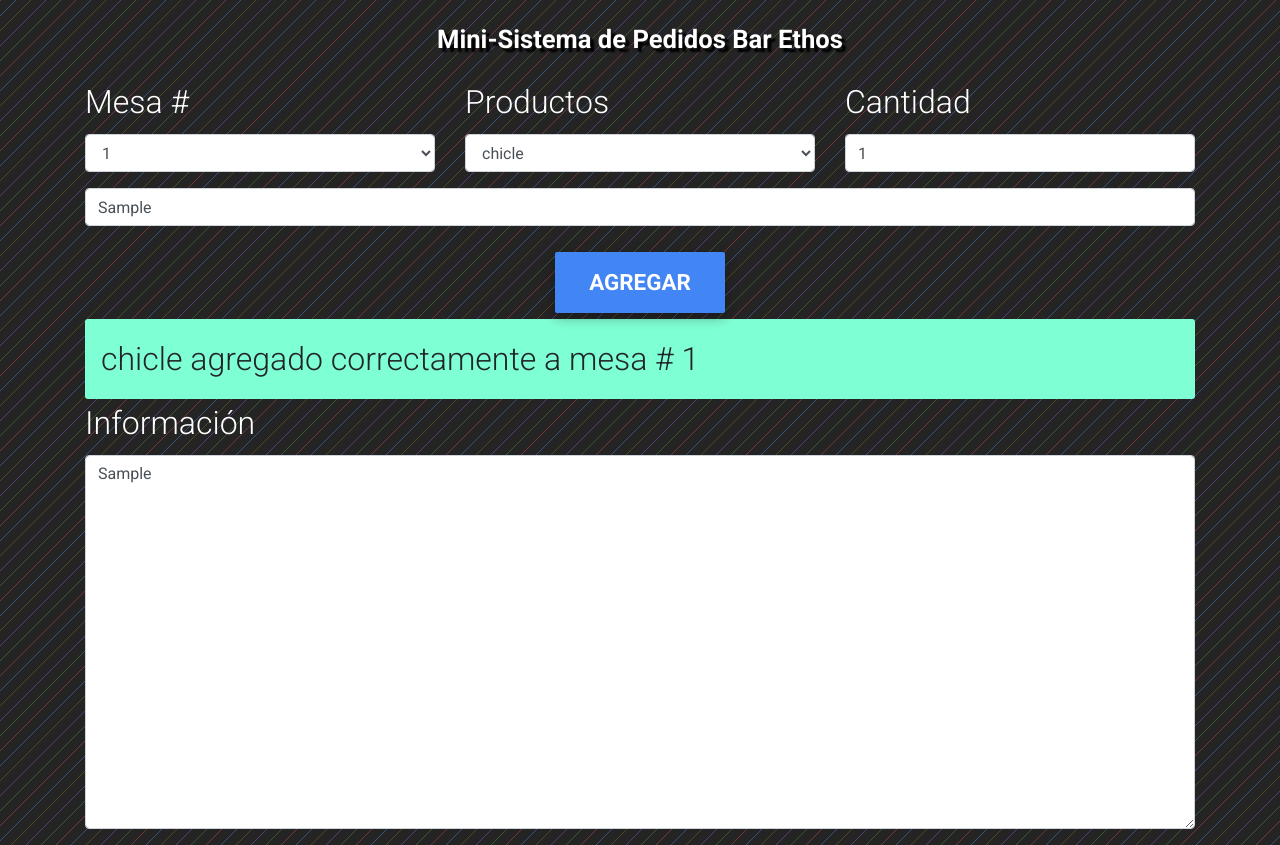
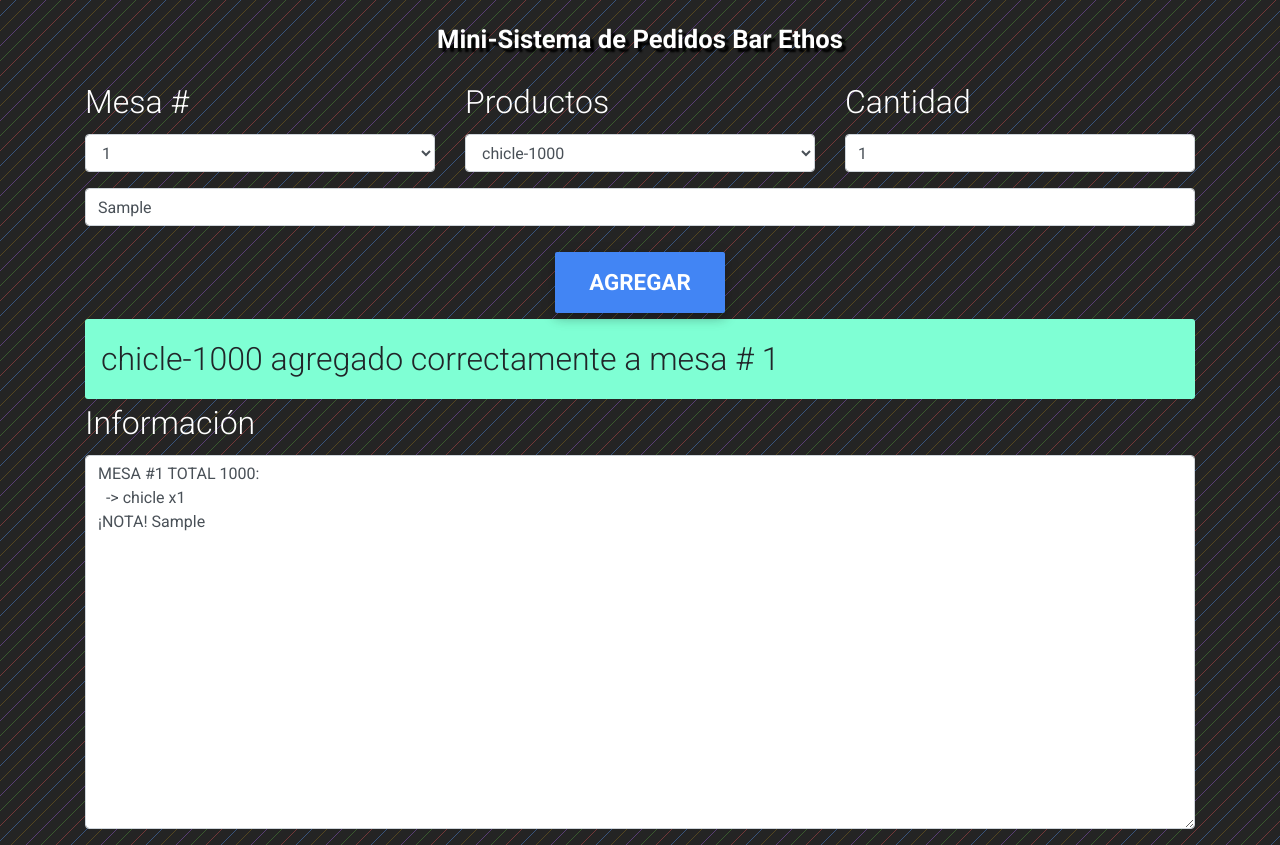
Before and after one commit to DavidCDCB/pedidos, a plain HTML site: page index.html in a window 1280 px wide. Both pictures are taken after typing "Sample", "Sample" into the empty fields and a click on the button "AGREGAR". Drawn offline with Linux system fonts and the light colour scheme.

Commit message:
informacion

```diff
--- a/index.html
+++ b/index.html
@@ -76,7 +76,7 @@
 				<div class="row">
 					<div class="form-group col-12">
 						<label for="exampleFormControlTextarea1">Información</label>
-						<textarea class="form-control" id="exampleFormControlTextarea1" rows="15"></textarea>
+						<textarea class="form-control" id="info" rows="15"></textarea>
 					  </div>
 				</div>
 
--- a/vista/js/main.js
+++ b/vista/js/main.js
@@ -1,18 +1,26 @@
 'use strict';
 
 import dom from './dom-pruebas.js';//clase estatica
-let productos = ["chicle","paleta","gaseosa"];
+let productos = [];
 let mesas = ["1","2","3","4","5","6","7"];
 
-let asignaciones ={
-
-};
+let asignaciones = [];
 
 ((doc, win) => {
 
 	doc.addEventListener('DOMContentLoaded',event => {
 		document.getElementById("alert").style.display = "none";
 		dom.getElemento("cantidades").value=1;
+
+		peticion("https://raw.githubusercontent.com/DavidCDCB/pedidos/master/productos.json").then(
+			result =>{
+				for (const producto of result) {
+					productos.push(producto["nombre"]+"-"+producto["valor"]);
+				}
+				setItems(doc.querySelector("#productos"),productos);
+				setItems(doc.querySelector("#mesas"),mesas);
+			}
+		);
 
 		dom.getElemento("agregar").addEventListener('click', event => {
 
@@ -22,9 +30,6 @@ let asignaciones ={
 				dom.getElemento("detalles").value,
 			);
 		});
-
-		setItems(doc.querySelector("#productos"),productos);
-		setItems(doc.querySelector("#mesas"),mesas);
 
 		preparacionAsignaciones(asignaciones,mesas);
 
@@ -40,26 +45,34 @@ let asignaciones ={
 	}
 
 	let asignar=(mesa,producto,cantidad,detalles)=>{
-		asignaciones[mesa]["productos"].push(producto+" x"+cantidad);
-		asignaciones[mesa]["detalles"]=detalles;
+		let total = 0;
+		asignaciones[mesa-1]["productos"].push(producto.split("-")[0]+" x"+cantidad);
+		asignaciones[mesa-1]["detalles"]=detalles;
+
+		for (let index = 0; index < cantidad; index++) {
+			asignaciones[mesa-1]["total"] += parseInt(producto.split("-")[1]);
+		}
+
 
 		dom.getElemento("texto").innerText= producto+" agregado correctamente a mesa # "+mesa;
-
 		dom.getElemento("alert").style.display = "block";
 		window.setTimeout(function () {
 			dom.getElemento("alert").style.display = "none";
 		}, 3000);
 
+		generarInfo();
 		console.log(asignaciones);
 
 	}
 
 	let preparacionAsignaciones=(dic,lista)=>{
 		for (const iterator of lista) {
-			dic[iterator] = {
+			dic.push({
+				"mesa":lista.indexOf(iterator)+1,
 				"productos":[],
+				"total":0,
 				"detalles":""
-			};
+			});
 		}
 	}
 
@@ -71,7 +84,26 @@ let asignaciones ={
 	}
 
 	let generarInfo=()=>{
+		let info = "";
 
+		for (const mesas of asignaciones) {
+
+			if(mesas["productos"].length>0){
+				console.log(mesas["mesa"]);
+				info += "MESA #"+mesas["mesa"]+" TOTAL "+mesas["total"]+":\n";
+				for (const producto of mesas["productos"]) {
+					info += "  -> "+producto+"\n";
+					console.log(productos);
+				}
+				if(mesas["detalles"] != "")
+					info += "¡NOTA! "+mesas["detalles"];
+				info += "\n\n";
+			}
+
+		}
+
+		console.log(info);
+		dom.getElemento("info").value=info;
 	}
 
 
```
